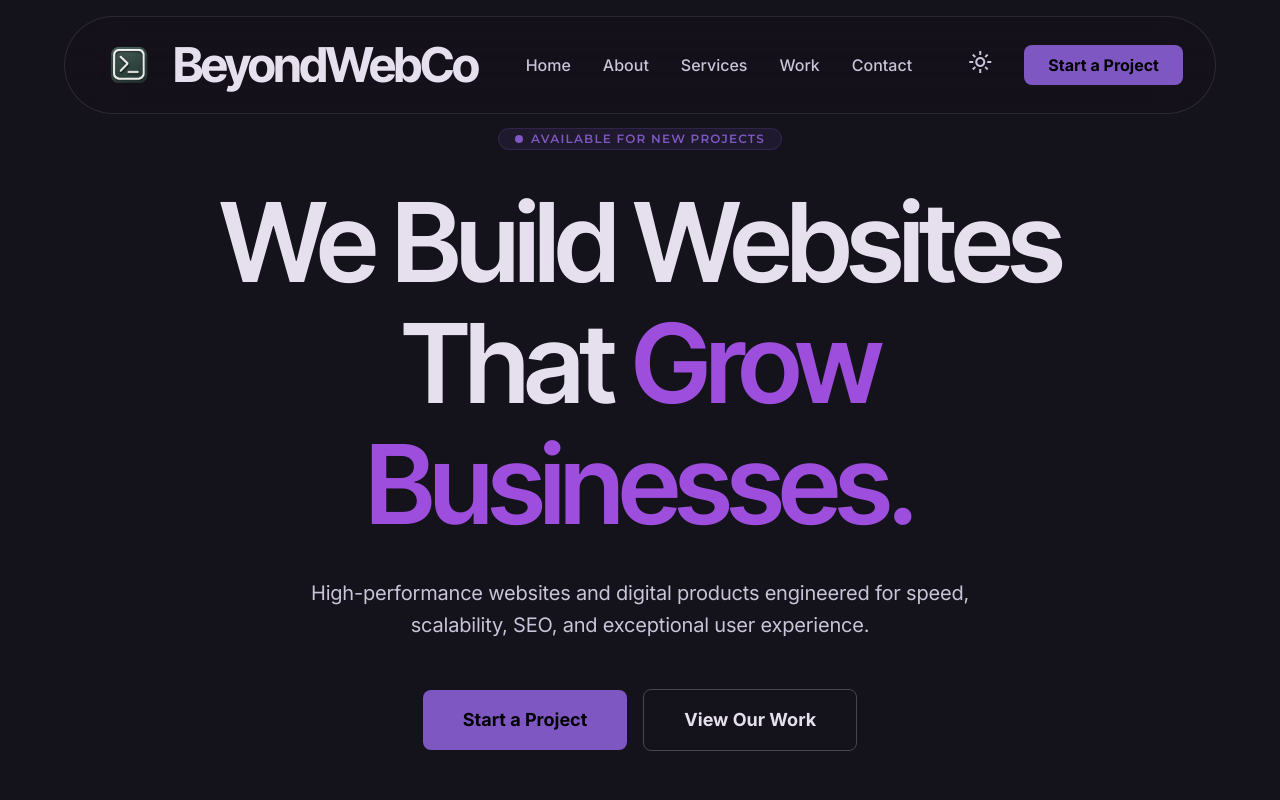
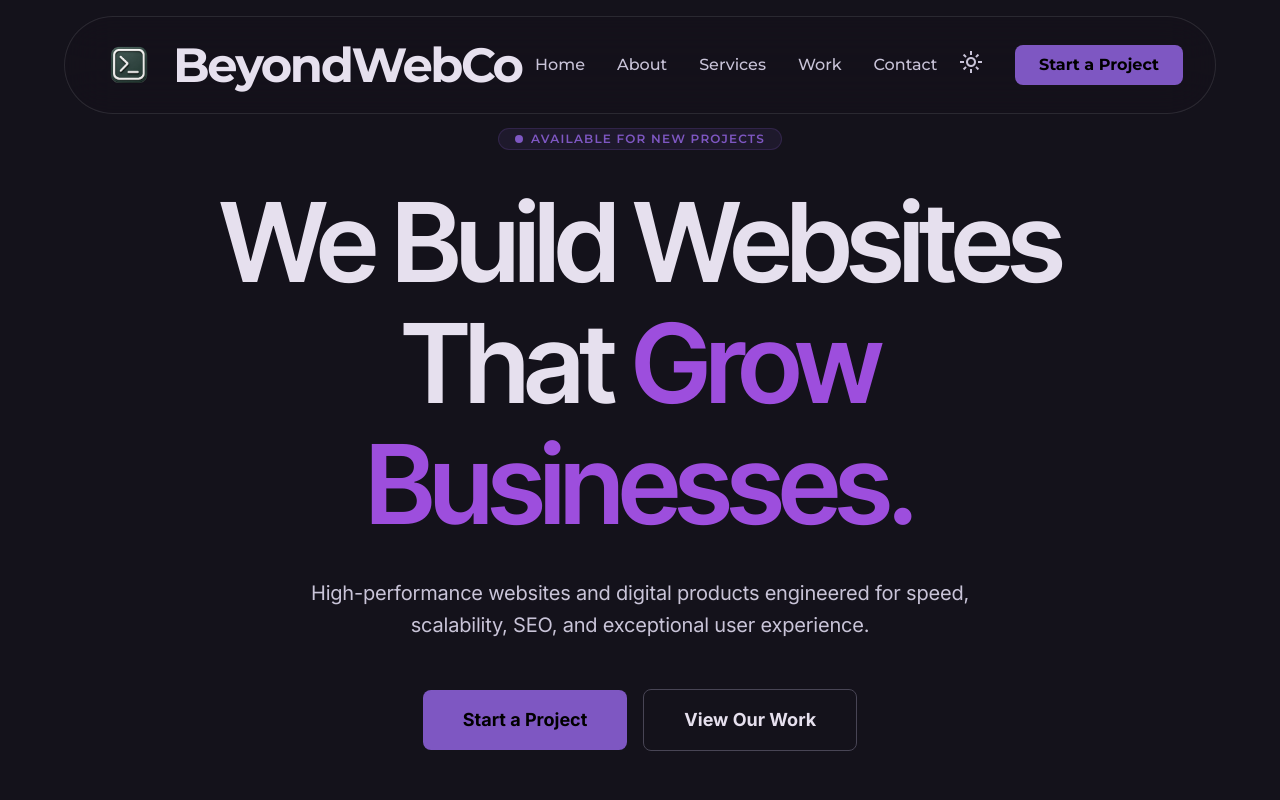
Before and after one commit to captain-america-7/beyondwebco, a Next.js app: page / in a window 1280 px wide. Shown: the top 800 px of the page. Built offline with nearby package versions, Linux system fonts and the light colour scheme.

Commit message:
Update Navbar.tsx

```diff
--- a/src/components/layout/Navbar.tsx
+++ b/src/components/layout/Navbar.tsx
@@ -43,15 +43,15 @@ export default function Navbar() {
             />
           </motion.div>
         </div>
-        <span>BeyondWebCo</span>
+        <span className="font-montserrat">BeyondWebCo</span>
       </Link>
 
       <div className="hidden md:flex gap-8 items-center">
-        <Link href="/" className="text-on-surface-variant hover:text-on-surface transition-colors font-body-md font-medium">Home</Link>
-        <Link href="/about" className="text-on-surface-variant hover:text-on-surface transition-colors font-body-md font-medium">About</Link>
-        <Link href="/services" className="text-on-surface-variant hover:text-on-surface transition-colors font-body-md font-medium">Services</Link>
-        <Link href="/work" className="text-on-surface-variant hover:text-on-surface transition-colors font-body-md font-medium">Work</Link>
-        <Link href="/contact" className="text-on-surface-variant hover:text-on-surface transition-colors font-body-md font-medium">Contact</Link>
+        <Link href="/" className="text-on-surface-variant hover:text-on-surface transition-colors font-body-md font-medium font-montserrat">Home</Link>
+        <Link href="/about" className="text-on-surface-variant hover:text-on-surface transition-colors font-body-md font-medium font-montserrat">About</Link>
+        <Link href="/services" className="text-on-surface-variant hover:text-on-surface transition-colors font-body-md font-medium font-montserrat">Services</Link>
+        <Link href="/work" className="text-on-surface-variant hover:text-on-surface transition-colors font-body-md font-medium font-montserrat">Work</Link>
+        <Link href="/contact" className="text-on-surface-variant hover:text-on-surface transition-colors font-body-md font-medium font-montserrat">Contact</Link>
       </div>
 
       <div className="flex items-center gap-6">
@@ -66,7 +66,7 @@ export default function Navbar() {
             </span>
           </button>
         )}
-        <Link href="/contact" className="hidden lg:block bg-primary text-black px-6 py-2 rounded-xl font-bold hover:scale-95 active:scale-90 transition-transform">
+        <Link href="/contact" className="hidden lg:block bg-primary text-black px-6 py-2 rounded-xl font-bold font-montserrat hover:scale-95 active:scale-90 transition-transform">
           Start a Project
         </Link>
       </div>
```
